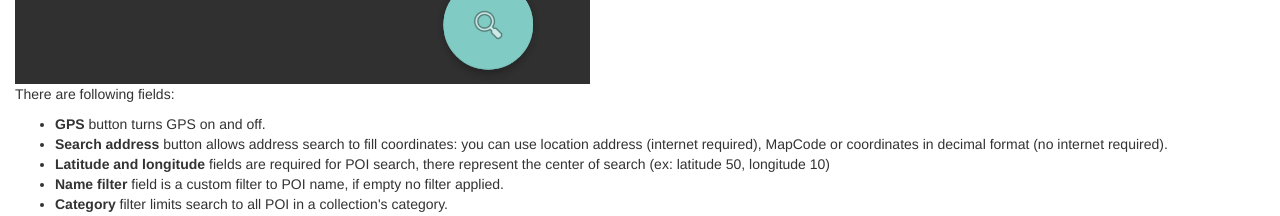
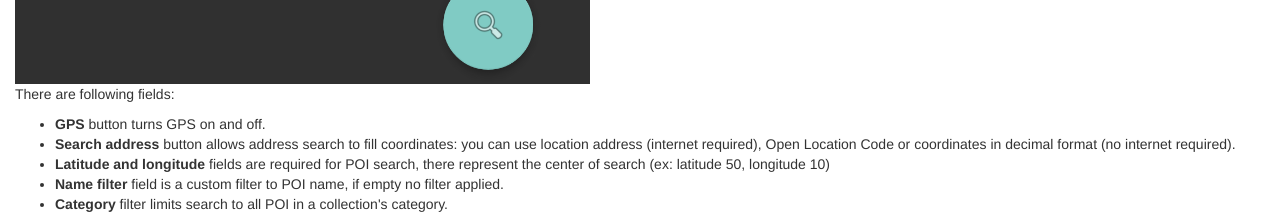
Before and after one commit to fvasco/pinpoi, a plain HTML site: page index.html in a window 1280 px wide. Shown: the part 3460-3676 px from the top of the page. Drawn offline with nearby package versions, Linux system fonts and the light colour scheme.

Commit message:
Open Location Code

```diff
--- a/index.html
+++ b/index.html
@@ -67,7 +67,7 @@ Collections group are useful to limit POI search.</p>
 <p>There are following fields:
 <ul>
 <li><b>GPS</b> button turns GPS on and off.
-<li><b>Search address</b> button allows address search to fill coordinates: you can use location address (internet required), MapCode or coordinates in decimal format (no internet required).
+<li><b>Search address</b> button allows address search to fill coordinates: you can use location address (internet required), Open Location Code or coordinates in decimal format (no internet required).
 <li><b>Latitude and longitude</b> fields are required for POI search, there represent the center of search (ex: latitude 50, longitude 10)
 <li><b>Name filter</b> field is a custom filter to POI name, if empty no filter applied.
 <li><b>Category</b> filter limits search to all POI in a collection's category.
```
